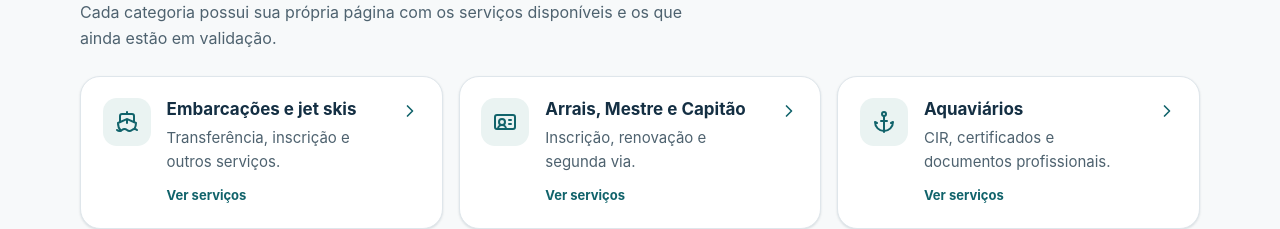
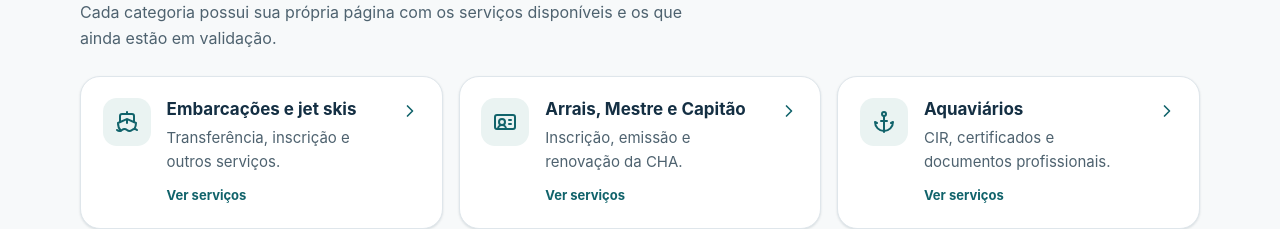
Before and after one commit to matheusdebrito/preenchimento-automatico, a React (Vite) app in the folder frontend/: page / in a window 1280 px wide. Shown: the part 820-1049 px from the top of the page. Built offline with nearby package versions, Linux system fonts and the light colour scheme; no server answers.

Commit message:
fix(frontend): remove obsolete second-copy wording for CHA

```diff
--- a/frontend/src/data/catalog.ts
+++ b/frontend/src/data/catalog.ts
@@ -20,7 +20,7 @@ export const SERVICE_CATEGORIES: readonly ServiceCategory[] = [
   {
     id: 'amadores',
     title: 'Arrais, Mestre e Capitão',
-    description: 'Inscrição, renovação e segunda via.',
+    description: 'Inscrição, emissão e renovação da CHA.',
     icon: IdCard,
     route: '/servicos/amadores',
   },
```
